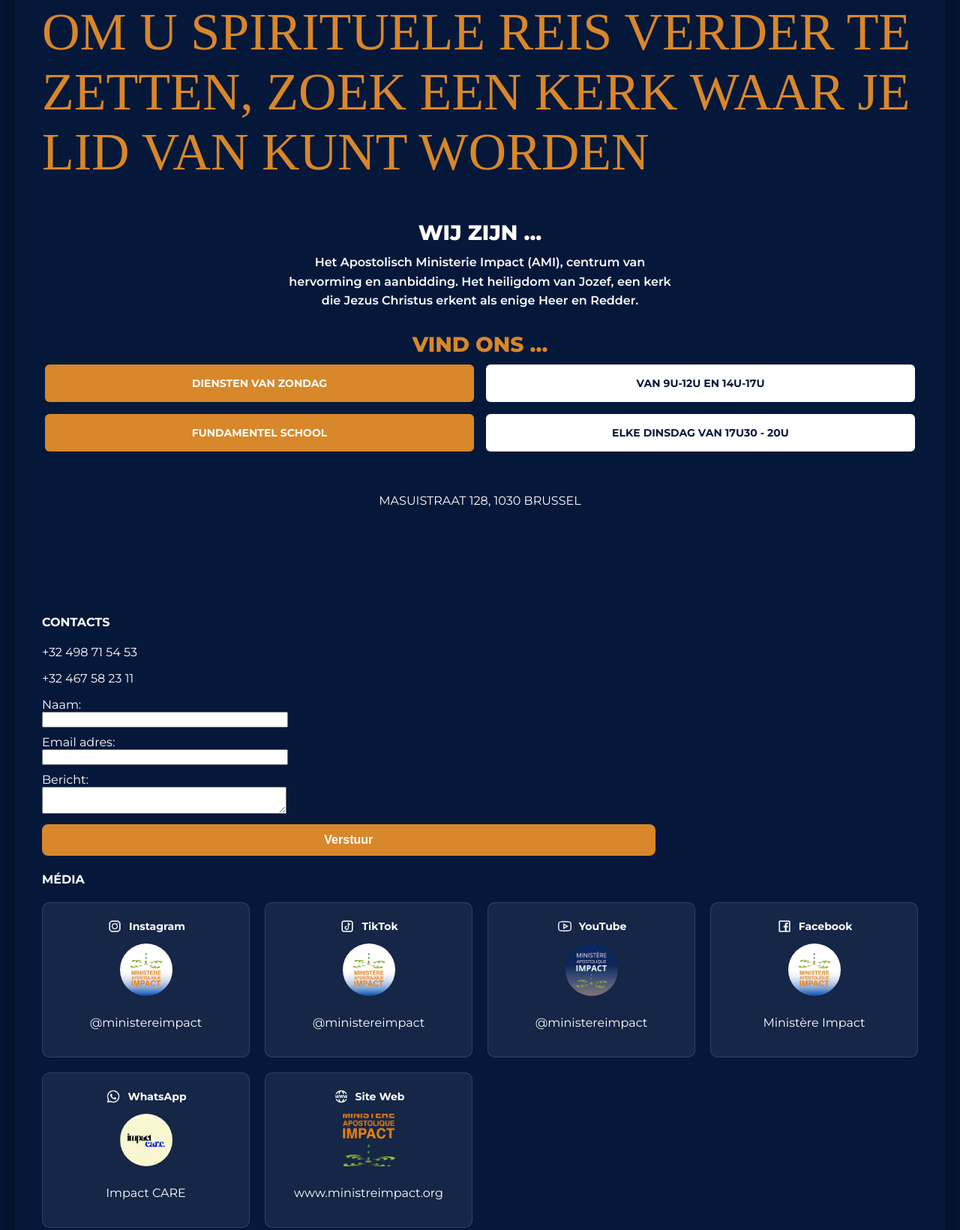
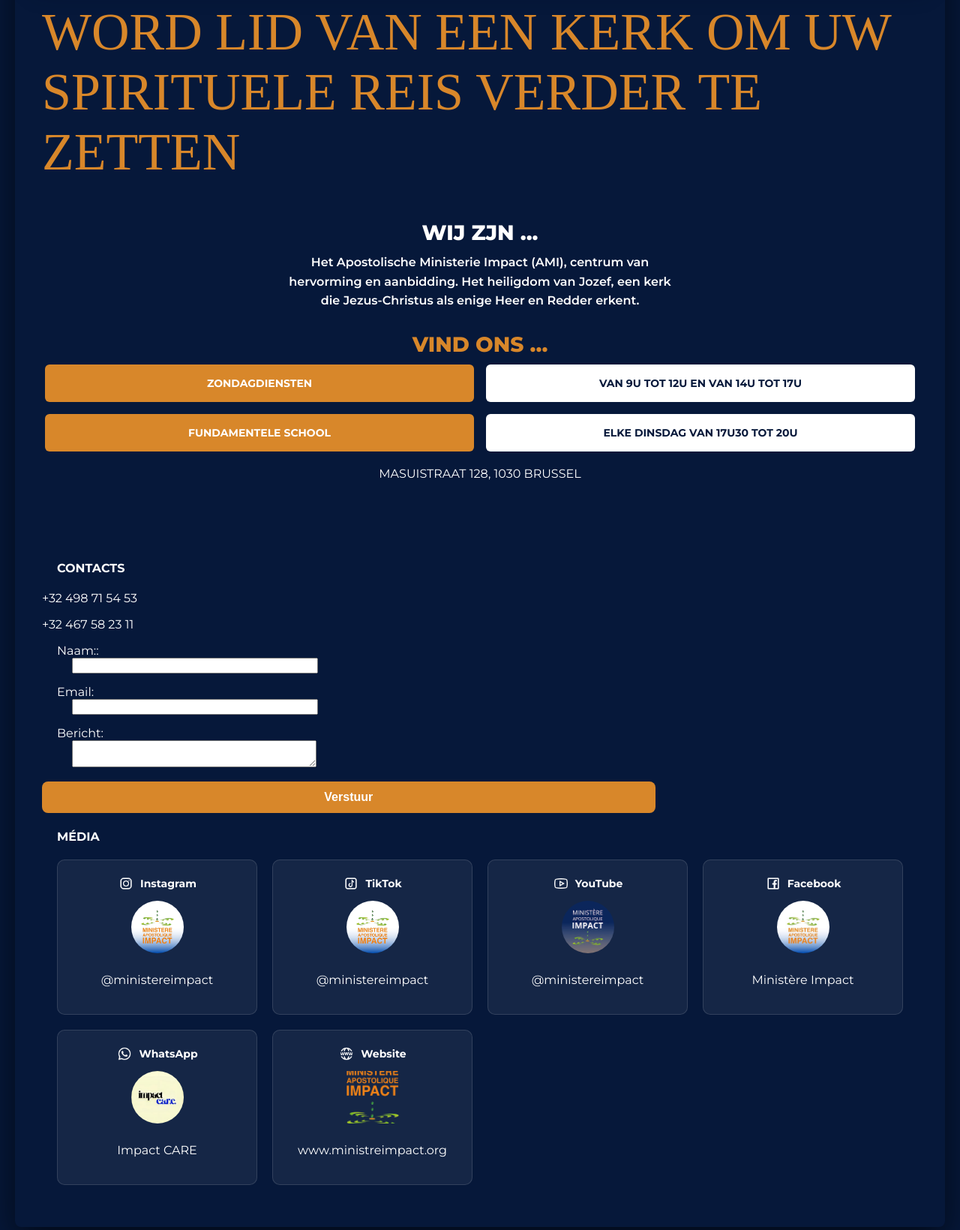
Before and after one commit to KaatCAIBXL/Jesustaime, a plain HTML site: page nl.html in a window 1280 px wide. Shown: the part 1481-3121 px from the top of the page at 75% size. Drawn offline with Linux system fonts and the light colour scheme.

Commit message:
vertaling

```diff
--- a/nl.html
+++ b/nl.html
@@ -103,56 +103,55 @@ document.addEventListener("DOMContentLoaded", function() {
       <p>Hij kwam op aarde, vergoot zijn bloed en stierf aan het kruis voor jouw zonden. Door geloof kun je vergeven worden en kosteloos het eeuwige leven ontvangen, omdat Hij de prijs voor jouw verlossing heeft betaald. Door Hem in je hart te aanvaarden, reinigt zijn bloed al je zonden en word je rechtvaardig voor God. (Romeinen 4:7)</p>
     </section>
     <p class="special">
-      OM U SPIRITUELE REIS VERDER TE ZETTEN, ZOEK EEN KERK WAAR JE LID VAN KUNT WORDEN
+      WORD LID VAN EEN KERK OM UW SPIRITUELE REIS VERDER TE ZETTEN
     </p>
+    <footer class="church">
 
-    <footer class="church">
-      <h3>WIJ ZIJN ... </h3>
-      <p>Het Apostolisch Ministerie Impact (AMI), centrum van hervorming en aanbidding. Het heiligdom van Jozef, een kerk die Jezus Christus erkent als enige Heer en Redder.</p>
+      <h3>WIJ ZJN ...</h3>
+      <p>
+        Het Apostolische Ministerie Impact (AMI), centrum van hervorming en aanbidding.
+        Het heiligdom van Jozef, een kerk die Jezus-Christus als enige Heer en Redder erkent.
+      </p>
 
       <h3 style="color: var(--orange)">VIND ONS ...</h3>
 
       <div class="badges">
-        <div class="badge orange">DIENSTEN VAN ZONDAG</div>
-        <div class="badge white">VAN 9U-12U en 14U-17U</div>
-        <div class="badge orange">FUNDAMENTEL SCHOOL</div>
-        <div class="badge white">ELKE DINSDAG VAN 17U30 - 20U</div>
+        <div class="badge orange">ZONDAGDIENSTEN</div>
+        <div class="badge white">VAN 9U TOT 12U EN VAN 14U TOT 17U</div>
+        <div class="badge orange">FUNDAMENTELE SCHOOL</div>
+        <div class="badge white">ELKE DINSDAG VAN 17U30 TOT 20U</div>
       </div>
-
-      <div class="contact-media">
+      <div class="contact">
         <div></div>
         <div>MASUISTRAAT 128, 1030 BRUSSEL</div>
       </div>
+
     </footer>
-
     <section class="contact-media">
       <div>
         <div class="contact-section">
-          <h4>CONTACTS</h4>
+          <h4 style="margin-left:20px">CONTACTS</h4>
           <p>+32 498 71 54 53</p>
           <p>+32 467 58 23 11</p>
-          <form name="contact" method="POST" data-netlify="true">
-            <div style="margin-bottom: 10px">
-              <label>Naam:</label><br>
-              <input type="text" name="name" required>
+            <div style="margin-left:20px; margin-bottom:10px">
+                <label>Naam::</label><br>
+                <input type="text" name="name" required style="margin-left:20px; margin-bottom:5px">
+              </div>
+            <div style="margin-left:20px; margin-bottom:10px">
+              <label>Email:</label><br>
+              <input type="email" name="email" required style="margin-left:20px; margin-bottom:5px">
             </div>
 
-            <div style="margin-bottom: 10px">
-              <label>Email adres:</label><br>
-              <input type="email" name="email" required>
-            </div>
-
-            <div style="margin-bottom: 10px">
+            <div style="margin-left:20px; margin-bottom:10px">
               <label>Bericht:</label><br>
-              <textarea name="message" required></textarea>
+              <textarea name="message" required style="margin-left:20px; margin-bottom:5px"></textarea>
             </div>
 
             <button type="submit">Verstuur</button>
           </form>
 
-
-          <h4>MÉDIA</h4>
-          <div class="media-links">
+          <h4 style="margin-left:20px">MÉDIA</h4>
+          <div class="media-links" style="margin-left:20px; margin-right:20px; margin-bottom:20px">
             <div class="social-grid">
 
               <a class="social-card" href="https://www.instagram.com/ministereimpact/" target="_blank">
@@ -191,7 +190,7 @@ document.addEventListener("DOMContentLoaded", function() {
                 <p>Ministère Impact</p>
               </a>
 
-              <a class="social-card" href="https://www.facebook.com/ImpactMinistere" target="_blank">
+              <a class="social-card" href="https://whatsapp.com/channel/0029VbAOc02KmCPVgqaC9p2C" target="_blank">
                 <div class="top-row">
                   <img class="platform-icon" src="icons8-whatsapp-32.png" alt="WhatsApp">
                   <span class="platform-name">WhatsApp</span>
@@ -202,15 +201,15 @@ document.addEventListener("DOMContentLoaded", function() {
 
               <a class="social-card" href="https://www.ministereimpact.org/" target="_blank">
                 <div class="top-row">
-                  <img class="platform-icon" src="icons8-website-32.png" alt="WhatsApp">
-                  <span class="platform-name">Site Web</span>
+                  <img class="platform-icon" src="icons8-website-32.png" alt="Website">
+                  <span class="platform-name">Website</span>
                 </div>
-                <img class="avatar_logo" src="profiles/logo.png" alt="WhatsApp kanaal">
+                <img class="avatar_logo" src="profiles/logo.png" alt="Website">
                 <p>www.ministreimpact.org</p>
               </a>
 
+            </div>
           </div>
-        </div>
       </div>
     </section>
   </div>
```
